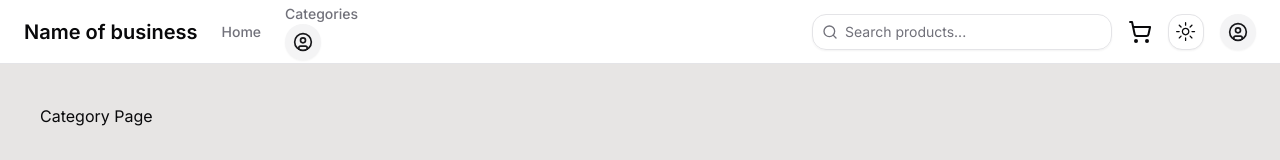
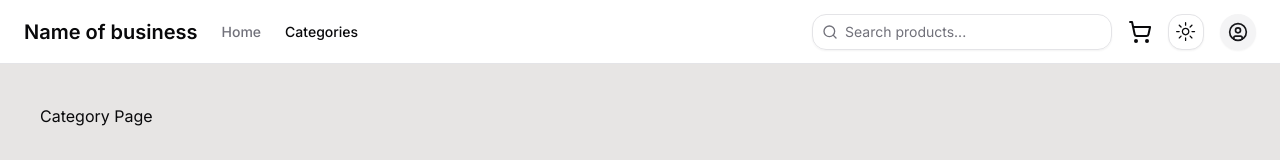
Before and after one commit to smilejetgz/nextjs-restaurant, a Next.js app: page /categories in a window 1280 px wide. Shown: the top 160 px of the page. Built offline with nearby package versions, Linux system fonts and the light colour scheme.

Commit message:
fix header dropdownMenu

```diff
--- a/src/features/ui/components/Header.tsx
+++ b/src/features/ui/components/Header.tsx
@@ -34,21 +34,9 @@ const Header = () => {
         >
           Home
         </Link>
-        <Link
-          href="/categories"
-          className="text-muted-foreground transition-colors hover:text-foreground"
-        >
-          Categories
         <DropdownMenu>
-            <DropdownMenuTrigger asChild>
-              <Button variant="secondary" size="icon" className="rounded-full">
-                <CircleUser className="h-5 w-5" />
-                <span className="sr-only">Toggle user menu</span>
-              </Button>
-            </DropdownMenuTrigger>
-            <DropdownMenuContent align="end">
-              <DropdownMenuLabel>Categories</DropdownMenuLabel>
-              <DropdownMenuSeparator />
+          <DropdownMenuTrigger>Categories</DropdownMenuTrigger>
+          <DropdownMenuContent align="center">
             <DropdownMenuItem>
               <Link href={'/tea'}>Sign in</Link>
             </DropdownMenuItem>
@@ -57,7 +45,6 @@ const Header = () => {
             </DropdownMenuItem>
           </DropdownMenuContent>
         </DropdownMenu>
-        </Link>
       </nav>
       <Sheet>
         <SheetTrigger asChild>
```
Lines whose indentation alone changed are shown as unchanged.
